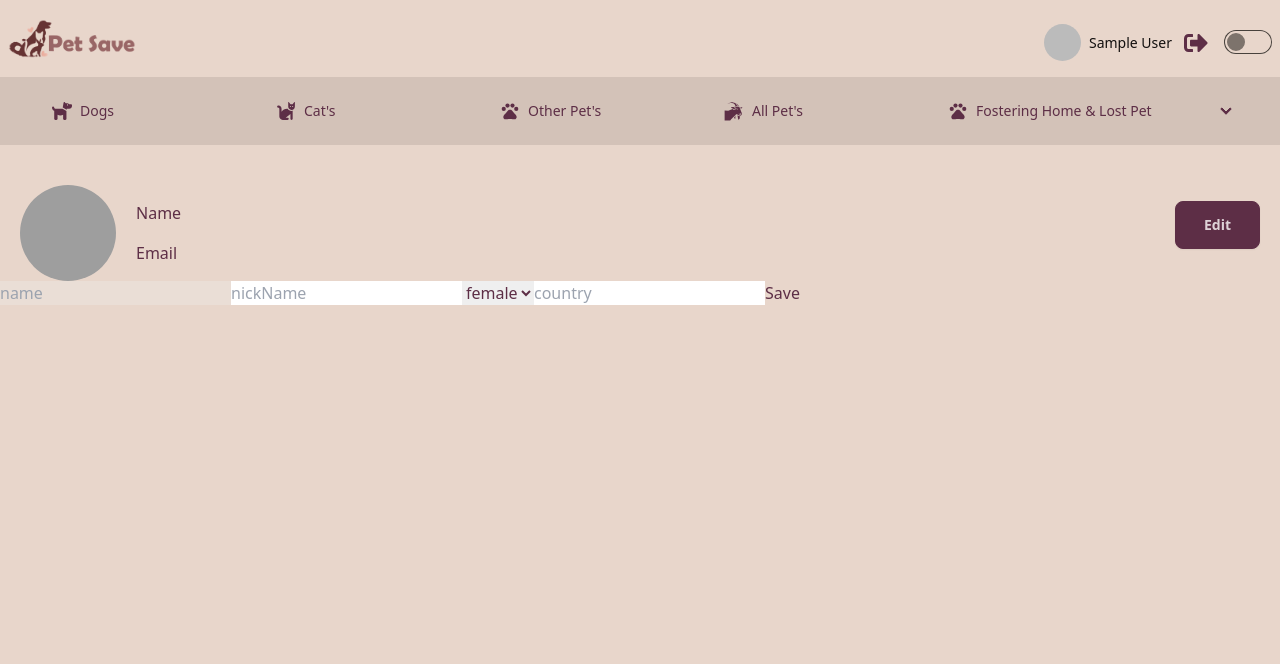
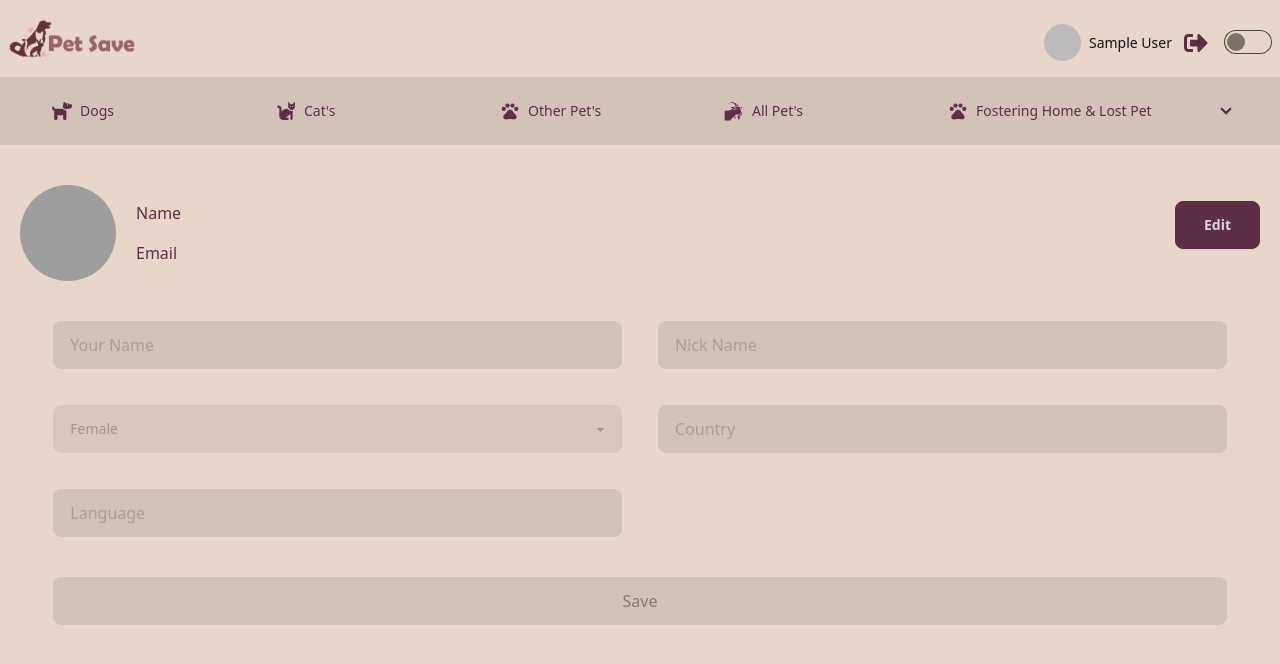
Before and after one commit to Aasifur-Rahman/pet-save, a React (Vite) app: page /profile in a window 1280 px wide. Shown: the top 664 px of the page. Built offline with nearby package versions, Linux system fonts and the light colour scheme; no server answers; sample sign-in values are in the browser's storage; grey boxes are pictures that could not be loaded.

Commit message:
styled profile

```diff
--- a/package.json
+++ b/package.json
@@ -14,8 +14,6 @@
     "axios": "^1.7.9",
     "firebase": "^10.12.3",
     "framer-motion": "^11.2.13",
-    "i18next": "^24.2.1",
-    "i18next-browser-languagedetector": "^8.0.2",
     "localforage": "^1.10.0",
     "match-sorter": "^6.3.4",
     "react": "^18.3.1",
--- a/src/Pages/Profile/Profile.jsx
+++ b/src/Pages/Profile/Profile.jsx
@@ -10,7 +10,7 @@ const Profile = () => {
   };
 
   const onSubmit = (data) => {
-    alert(JSON.stringify(data));
+    console.log(JSON.stringify(data));
   };
 
   return (
@@ -29,26 +29,83 @@ const Profile = () => {
             </div>
           </div>
           <div className="mt-6">
-            <button onClick={handleEdit} className="btn btn-primary px-7 mr-5">
-              Edit
-            </button>
+            {isEditable ? (
+              <button
+                onClick={() => {
+                  setIsEditable(false);
+                }}
+                className="btn btn-circle btn-primary  mr-5"
+              >
+                <svg
+                  xmlns="http://www.w3.org/2000/svg"
+                  className="h-6 w-6"
+                  fill="none"
+                  viewBox="0 0 24 24"
+                  stroke="currentColor"
+                >
+                  <path
+                    strokeLinecap="round"
+                    strokeLinejoin="round"
+                    strokeWidth="2"
+                    d="M6 18L18 6M6 6l12 12"
+                  />
+                </svg>
+              </button>
+            ) : (
+              <button
+                onClick={handleEdit}
+                className="btn btn-primary px-7 mr-5"
+              >
+                Edit
+              </button>
+            )}
           </div>
         </div>
 
         <form onSubmit={handleSubmit(onSubmit)}>
-          <input
-            disabled={!isEditable}
-            placeholder="name"
-            {...register("name")}
-          />
-          <input placeholder="nickName" {...register("name")} />
-          <select {...register("gender")}>
-            <option value="female">female</option>
-            <option value="male">male</option>
-            <option value="other">other</option>
-          </select>
-          <input placeholder="country" {...register("country")} />
-          <input value="Save" type="submit" />
+          <div className="grid grid-cols-1 lg:grid-cols-2 md:grid-cols-2 gap-9 w-11/12 mt-10 mx-auto">
+            <input
+              className="rounded-lg h-12 input input-primary"
+              disabled={!isEditable}
+              placeholder="Your Name"
+              {...register("name")}
+            />
+            <input
+              className="rounded-lg h-12 input input-primary"
+              placeholder="Nick Name"
+              disabled={!isEditable}
+              {...register("nickName")}
+            />
+            <select
+              disabled={!isEditable}
+              className="rounded-lg  select select-primary"
+              {...register("gender")}
+            >
+              <option value="female">Female</option>
+              <option value="male">Male</option>
+              <option value="other">Other</option>
+            </select>
+            <input
+              disabled={!isEditable}
+              className="rounded-lg h-12 input input-primary"
+              placeholder="Country"
+              {...register("country")}
+            />
+            <input
+              disabled={!isEditable}
+              className="rounded-lg h-12 input input-primary"
+              placeholder="Language"
+              {...register("language")}
+            />
+          </div>
+          <div className="w-11/12 mx-auto mt-10">
+            <input
+              disabled={!isEditable}
+              className="input bg-primary text-secondary w-full mx-auto"
+              value="Save"
+              type="submit"
+            />
+          </div>
         </form>
       </div>
     </div>
--- a/src/Shared/NavBar.jsx
+++ b/src/Shared/NavBar.jsx
@@ -53,6 +53,7 @@ const NavBar = () => {
               userName={user.displayName}
               userPhoto={user?.photoURL}
             ></ProfileMenu>
+
             <button className="flex items-center  " onClick={handleSignOut}>
               <FaSignOutAlt className="ml-1 text-2xl" />
             </button>
```
Also changed, not shown: 1 other file (tests, documents, lock files or other folders).
